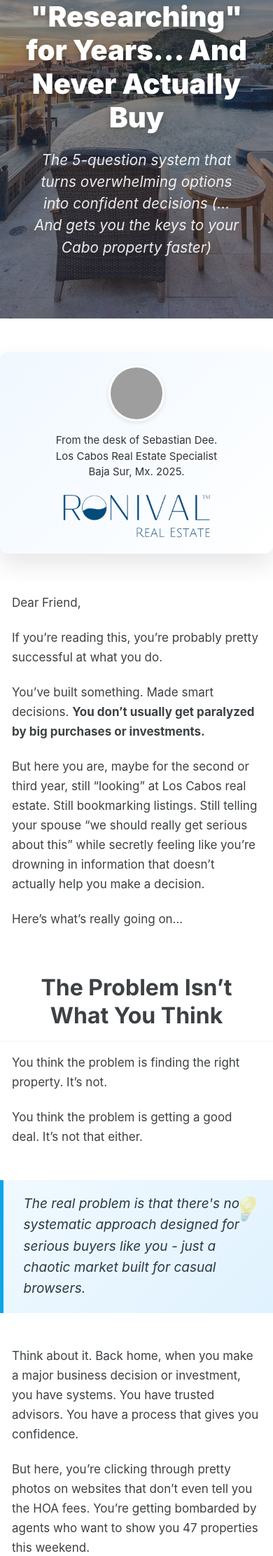
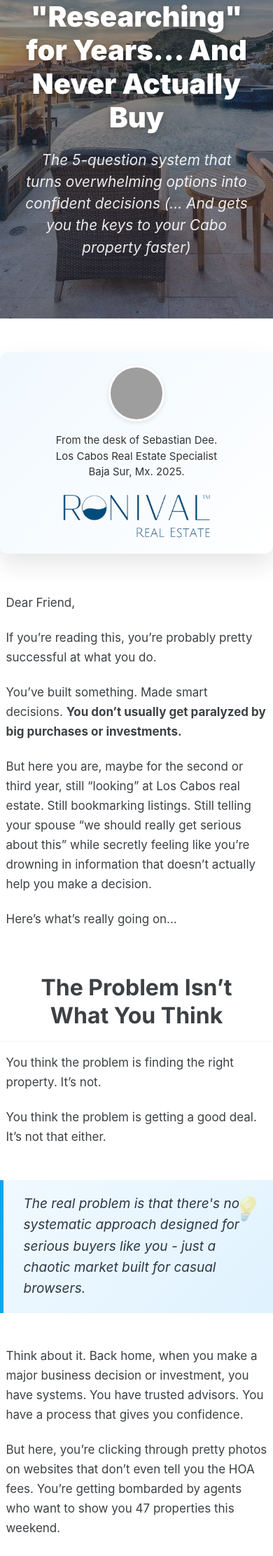
Before and after one commit to sellingcabohomes/SellingCabo.Homes, a Jekyll site: the page built from index.md, in a window 390 px wide. Shown: the part 366-2589 px from the top of the page at 70% size. Built offline with Jekyll 4.4.1, drawn with Linux system fonts in a browser that asks for light colours; cached includes are drawn as plain includes; the list of posts is cut into pages by our own code; grey boxes are pictures that could not be loaded.

Commit message:
decreasing padding for mobile homepage

```diff
--- a/assets/css/main.scss
+++ b/assets/css/main.scss
@@ -728,21 +728,21 @@
     .page__content h2 {
       font-size: 32px;
       line-height: 40px;
-      padding-left: 1em;   /* Added padding */
-      padding-right: 1em;  /* Added padding */
+      padding-left: 0.5em;   /* Added padding */
+      padding-right: 0.5em;  /* Added padding */
     }
 
     .page__content h3 {
       font-size: 22px;
       line-height: 30px;
-      padding-left: 1em;   /* Added padding */
-      padding-right: 1em;  /* Added padding */
+      padding-left: 0.5em;   /* Added padding */
+      padding-right: 0.5em;  /* Added padding */
     }
 
     .page__content p, .page__content ul, .page__content ol {
       font-size: 17px;
-      padding-left: 1em;   /* Added padding */
-      padding-right: 1em;  /* Added padding */
+      padding-left: 0.5em;   /* Added padding */
+      padding-right: 0.5em;  /* Added padding */
     }
 
     .key-takeaway {
```
